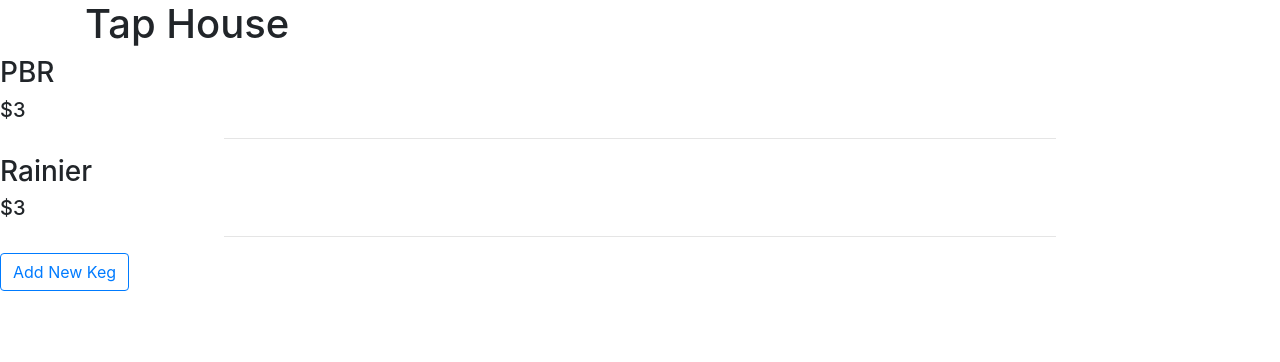
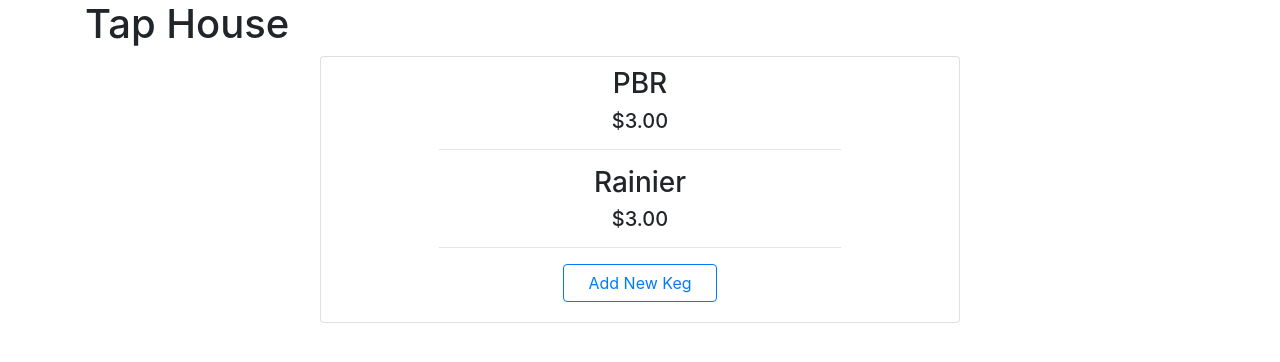
Before and after one commit to RyanDanielWalker/tap-room-redux, a React (Create React App) app: page / in a window 1280 px wide. Shown: the top 362 px of the page. Built offline with nearby package versions, Linux system fonts and the light colour scheme.

Commit message:
Update button styling across app

```diff
--- a/src/Components/Keg.js
+++ b/src/Components/Keg.js
@@ -2,6 +2,7 @@
 import PropTypes from 'prop-types';
 
 function Keg(props) {
+
   return (
     <React.Fragment>
       <div onClick={() => props.whenKegClicked(props.id)}>
@@ -19,8 +20,8 @@
 Keg.propTypes = {
   name: PropTypes.string.isRequired,
   brand: PropTypes.string.isRequired,
-  price: PropTypes.number.isRequired,
-  pintsRemaining: PropTypes.number,
+  price: PropTypes.string.isRequired,
+  pintsRemaining: PropTypes.string,
   id: PropTypes.string,
   whenKegClicked: PropTypes.func
 }
--- a/src/Components/KegControl.js
+++ b/src/Components/KegControl.js
@@ -4,7 +4,22 @@
 import NewKegForm from './NewKegForm';
 import EditKegForm from './EditKegForm';
 import Button from 'react-bootstrap/Button';
+import Card from 'react-bootstrap/Card';
 import { v4 } from 'uuid'
+
+export const cardStyles = {
+  padding: '10px',
+  textAlign: 'center',
+  margin: 'auto',
+  width: '50vw'
+}
+
+export const buttonStyles = {
+  margin: 'auto',
+  width: '25%',
+  marginBottom: '10px',
+  display: 'block'
+}
 
 class KegControl extends React.Component {
 
@@ -16,17 +31,17 @@
         {
           name: "PBR",
           brand: "Pabst",
-          price: 3.00,
-          abv: 4.2,
-          pintsRemaining: 124,
+          price: "3.00",
+          abv: "4.2",
+          pintsRemaining: "124",
           id: v4()
         },
         {
           name: "Rainier",
           brand: "Pabst",
-          price: 3.00,
-          abv: 4.2,
-          pintsRemaining: 15,
+          price: "3.00",
+          abv: "4.2",
+          pintsRemaining: "15",
           id: v4()
         }
       ],
@@ -113,8 +128,10 @@
     }
     return (
       <React.Fragment>
-        {currentlyVisibleState}
-        <Button variant="outline-primary" onClick={this.handleClick}>{buttonText}</Button>
+        <Card style={cardStyles}>
+          {currentlyVisibleState}
+          <Button style={buttonStyles} variant="outline-primary" onClick={this.handleClick}>{buttonText}</Button>
+        </Card>
       </React.Fragment>
     )
   }
--- a/src/Components/KegDetail.js
+++ b/src/Components/KegDetail.js
@@ -1,6 +1,7 @@
 import React from 'react';
 import PropTypes from 'prop-types';
 import Button from 'react-bootstrap/Button';
+import { buttonStyles } from './KegControl';
 
 function KegDetail(props) {
   const { keg, onClickingDelete, onClickingEdit, onClickingSellPint } = props;
@@ -9,7 +10,7 @@
     <React.Fragment>
       <h3>{keg.name}</h3>
       <h5>{keg.brand}</h5>
-      <hr width="65%" />
+      <hr style={{ margin: "auto", width: "65%", marginBottom: "5px" }} />
       <h6>Price : ${keg.price}</h6>
       <h6>A.B.V. : {keg.abv}%</h6>
       <h6>{keg.pintsRemaining} pints remaining in keg.</h6>
@@ -17,13 +18,13 @@
         <h6>Almost Empty!</h6>
       }
       {keg.pintsRemaining > 0 &&
-        <Button variant="outline-success" onClick={() => onClickingSellPint(keg.id)} >Sell Pint</Button>
+        <Button style={buttonStyles} variant="outline-success" onClick={() => onClickingSellPint(keg.id)} >Sell Pint</Button>
       }
       {keg.pintsRemaining === 0 &&
         <h6>This Keg is Sold Out!</h6>
       }
-      <Button variant="outline-secondary" onClick={onClickingEdit} >Edit Keg</Button>
-      <Button variant="outline-danger" onClick={() => onClickingDelete(keg.id)} >Delete Keg</Button>
+      <Button style={buttonStyles} variant="outline-secondary" onClick={onClickingEdit} >Edit Keg</Button>
+      <Button style={buttonStyles} variant="outline-danger" onClick={() => onClickingDelete(keg.id)} >Delete Keg</Button>
     </React.Fragment>
   )
 }
--- a/src/Components/NewKegForm.js
+++ b/src/Components/NewKegForm.js
@@ -2,6 +2,7 @@
 import { v4 } from 'uuid';
 import PropTypes from 'prop-types';
 import Button from 'react-bootstrap/Button';
+import { buttonStyles } from './KegControl';
 
 function NewKegForm(props) {
 
@@ -40,7 +41,7 @@
           type='text'
           name='abv'
           placeholder='Alcohol By Volume' />
-        <Button variant="outline-secondary" type='submit' >Submit</Button>
+        <Button style={buttonStyles} variant="outline-secondary" type='submit' >Submit</Button>
       </form>
     </React.Fragment>
   );
```
